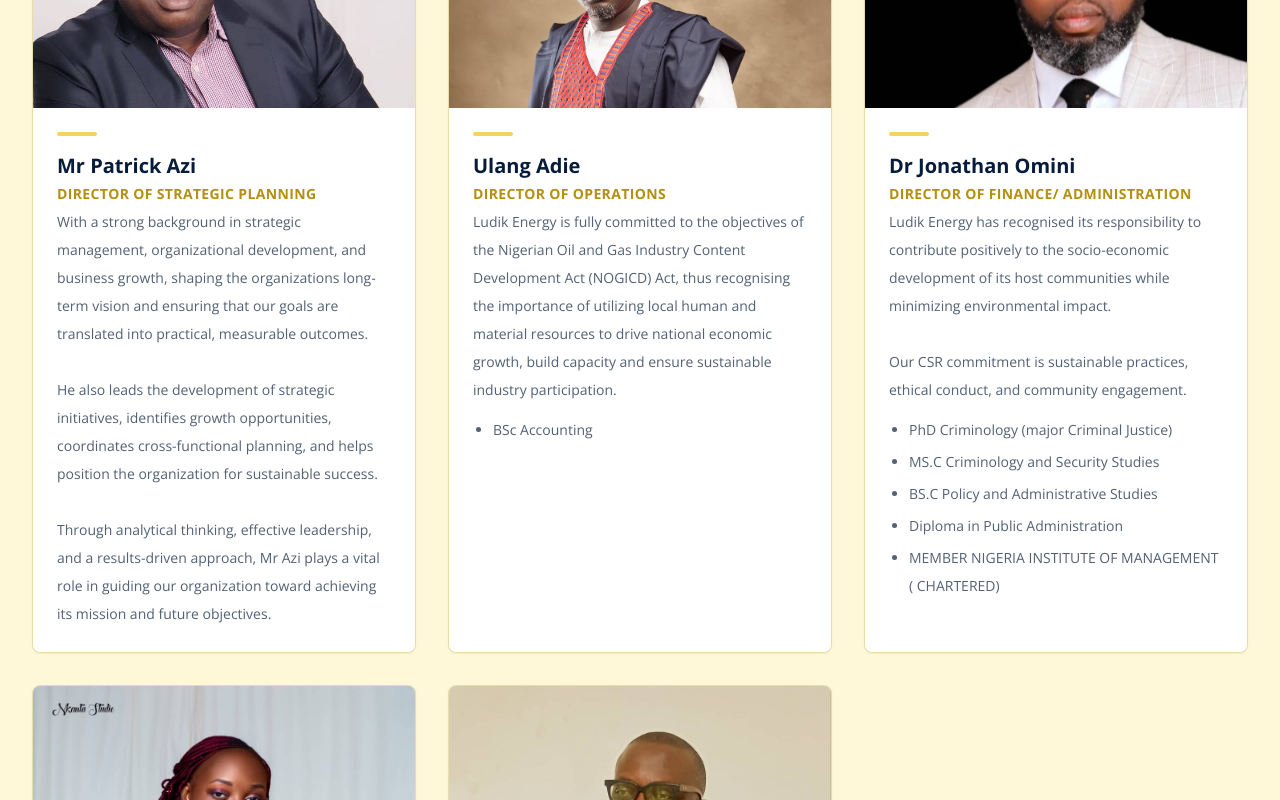
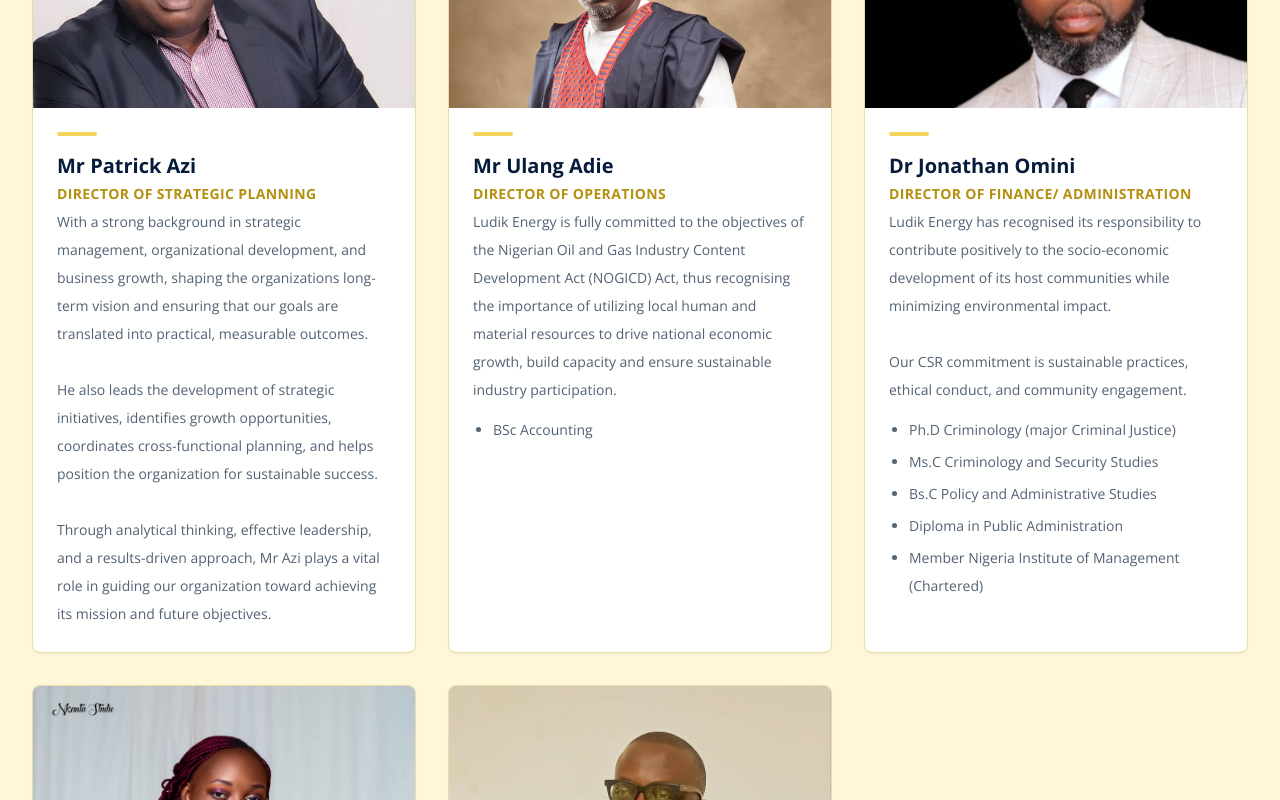
Before and after one commit to Eyohen/ludik, a React (Vite) app: page /about/team in a window 1280 px wide. Shown: the part 713-1513 px from the top of the page. Built offline with nearby package versions, Linux system fonts and the light colour scheme; no server answers.

Commit message:
added mr

```diff
--- a/src/data/team.js
+++ b/src/data/team.js
@@ -8,7 +8,7 @@ export const teamMembers = [
   },
   {
     id: '2',
-    name: 'Ulang Adie',
+    name: 'Mr Ulang Adie',
     title: 'Director of Operations',
     bio: 'Ludik Energy is fully committed to the objectives of the Nigerian Oil and Gas Industry Content Development Act (NOGICD) Act, thus recognising the importance of utilizing local human and material resources to drive national economic growth, build capacity and ensure sustainable industry participation.',
     credentials: ['BSc Accounting'],
@@ -19,7 +19,7 @@ export const teamMembers = [
     name: 'Dr Jonathan Omini',
     title: 'Director of Finance/ Administration',
     bio: 'Ludik Energy has recognised its responsibility to contribute positively to the socio-economic development of its host communities while minimizing environmental impact.\n\nOur CSR commitment is sustainable practices, ethical conduct, and community engagement.',
-    credentials: ['PhD Criminology (major Criminal Justice)', 'MS.C Criminology and Security Studies', 'BS.C Policy and Administrative Studies','Diploma in Public Administration','MEMBER NIGERIA INSTITUTE OF MANAGEMENT ( CHARTERED)'],
+    credentials: ['Ph.D Criminology (major Criminal Justice)', 'Ms.C Criminology and Security Studies', 'Bs.C Policy and Administrative Studies','Diploma in Public Administration','Member Nigeria Institute of Management (Chartered)'],
     imageUrl: '/jonathanomini.jpg',
   },
   {
```
